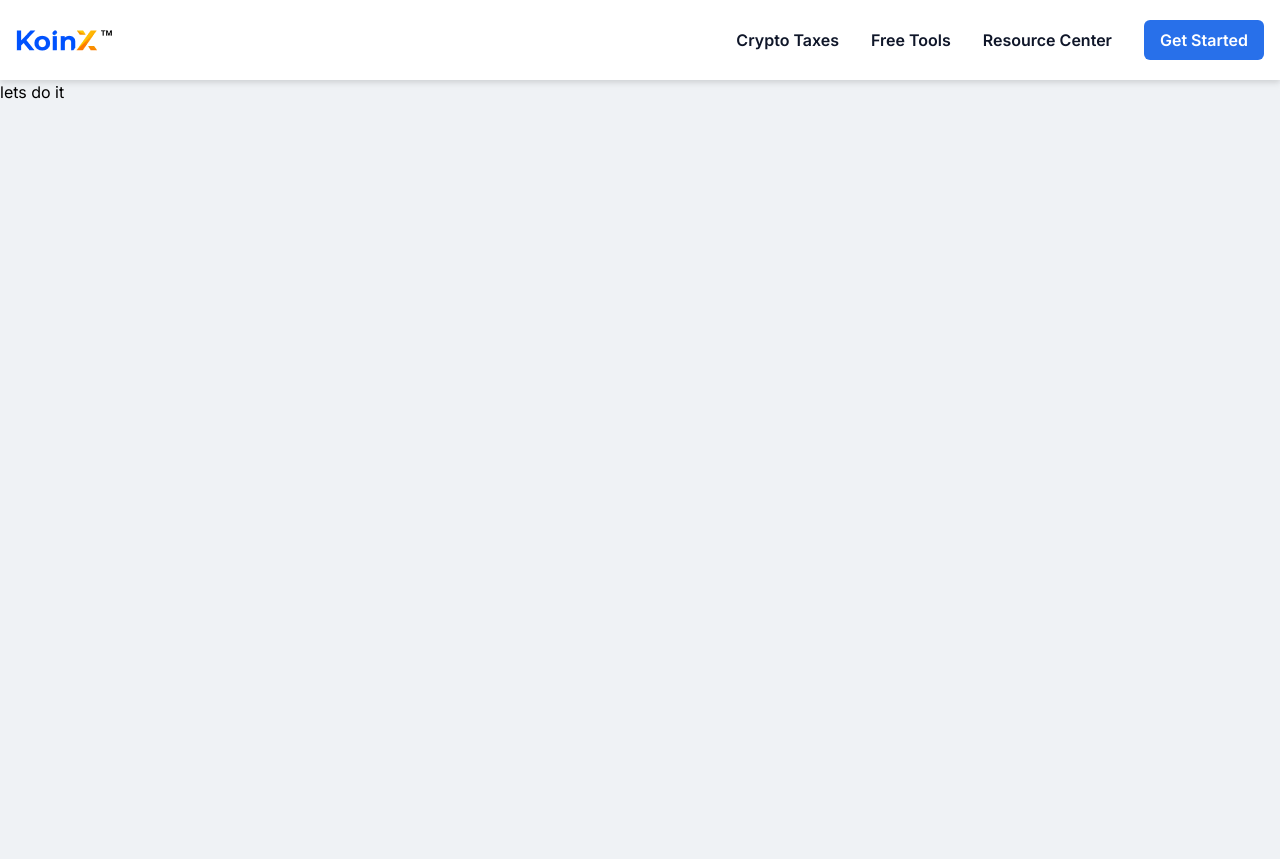
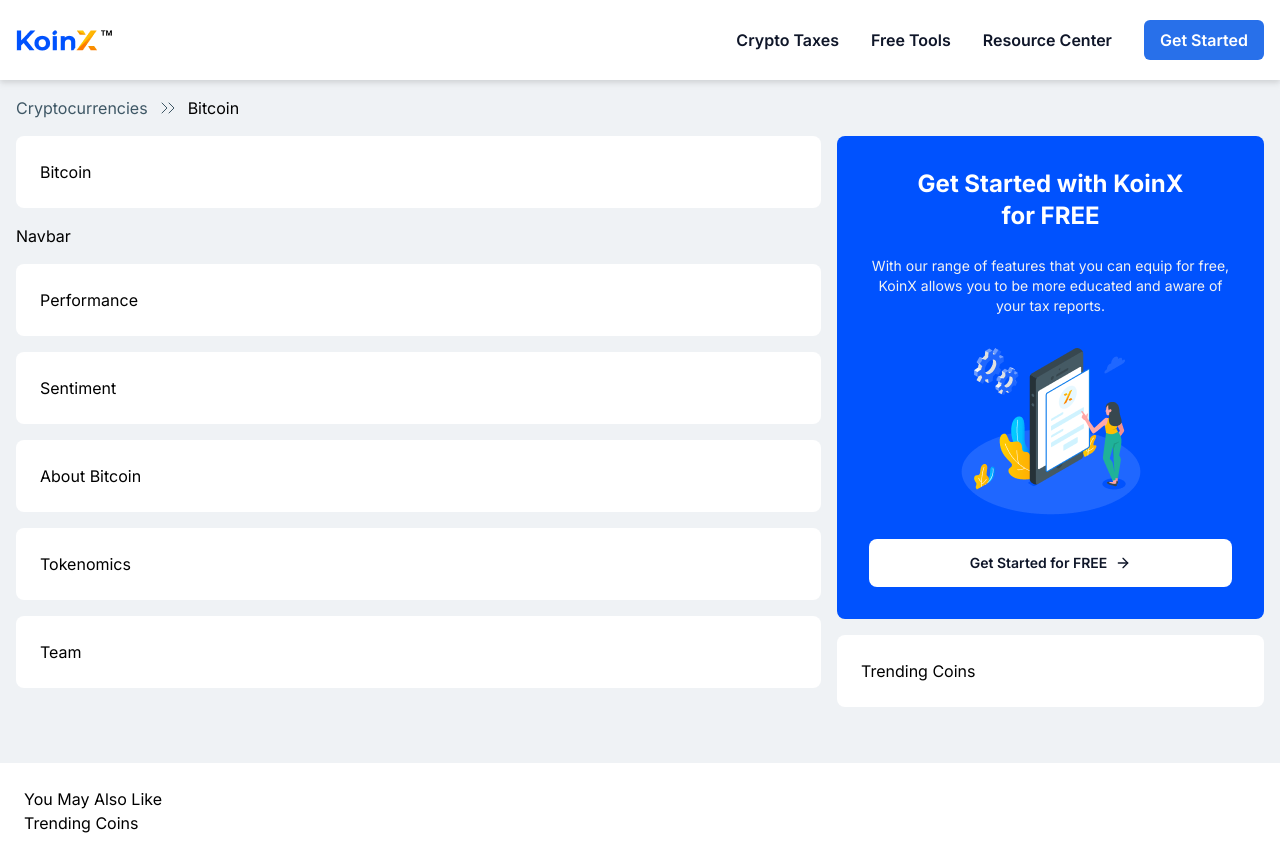
Before and after one commit to Samrat-14/koinx-assignment, a Next.js app: page / in a window 1280 px wide. Before the commit the page ends 800 px from the top, so only its background shows below. Built offline with nearby package versions, Linux system fonts and the light colour scheme.

Commit message:
layout structure implemented, get started section done

```diff
--- a/app/globals.css
+++ b/app/globals.css
@@ -5,6 +5,7 @@
 :root {
   --bg-color: #eff2f5;
   --fz-black: #0f1629;
+  --fz-gray: #3e5765;
 }
 
 * {
@@ -23,4 +24,11 @@
   max-width: 1440px;
   margin-left: auto;
   margin-right: auto;
+  padding: 0 1rem;
 }
+
+.section {
+  background: #fff;
+  border-radius: 0.5rem;
+  padding: 1.5rem;
+}
--- a/app/layout.tsx
+++ b/app/layout.tsx
@@ -24,7 +24,7 @@
     <html lang="en">
       <body className={inter.className}>
         <Navbar />
-        {children}
+        <main>{children}</main>
       </body>
     </html>
   );
--- a/app/page.tsx
+++ b/app/page.tsx
@@ -1,5 +1,33 @@
-import Image from 'next/image';
+import Carousel from '@/components/carousel';
+import Coin from '@/components/coin';
+import GetStarted from '@/components/getStarted';
+import TrendingCoins from '@/components/trendingCoins';
+import { ChevronsRight } from 'lucide-react';
 
 export default function Home() {
-  return <section>lets do it</section>;
+  return (
+    <>
+      <div className="container flex gap-2 my-4">
+        <span className="text-fz-gray">Cryptocurrencies</span>
+        <ChevronsRight className="text-fz-gray" strokeWidth={1} />
+        <span>Bitcoin</span>
+      </div>
+
+      <section className="container flex gap-4">
+        <Coin />
+
+        <div className="w-[427px]">
+          <GetStarted />
+          <TrendingCoins />
+        </div>
+      </section>
+
+      <section className="w-full bg-white mt-14">
+        <div className="section">
+          <Carousel label="You May Also Like" />
+          <Carousel label="Trending Coins" />
+        </div>
+      </section>
+    </>
+  );
 }
--- /dev/null
+++ b/components/carousel.tsx
@@ -0,0 +1,7 @@
+type CarouselType = {
+  label: string;
+};
+
+export default function Carousel({ label }: CarouselType) {
+  return <div>{label}</div>;
+}
--- /dev/null
+++ b/components/coin.tsx
@@ -0,0 +1,15 @@
+export default function Coin() {
+  return (
+    <div className="flex-1">
+      <div className="section">Bitcoin</div>
+      <div>
+        <nav className="mt-4">Navbar</nav>
+        <div className="section mt-4">Performance</div>
+        <div className="section mt-4">Sentiment</div>
+        <div className="section mt-4">About Bitcoin</div>
+        <div className="section mt-4">Tokenomics</div>
+        <div className="section mt-4">Team</div>
+      </div>
+    </div>
+  );
+}
--- /dev/null
+++ b/components/getStarted.tsx
@@ -0,0 +1,27 @@
+import Image from 'next/image';
+import Link from 'next/link';
+import { ArrowRight } from 'lucide-react';
+
+import getStartedImg from '@/public/get-started.png';
+
+export default function GetStarted() {
+  return (
+    <div className="bg-[#0052FE] rounded-lg p-8">
+      <p className="font-bold text-center text-2xl text-white px-8 mb-6">
+        Get Started with KoinX for FREE
+      </p>
+      <p className="text-[#f2f2f2] text-sm text-center mb-8">
+        With our range of features that you can equip for free, KoinX allows you
+        to be more educated and aware of your tax reports.
+      </p>
+      <Image src={getStartedImg} alt="get-started" className="mx-auto mb-6" />
+      <Link
+        href="/get-started"
+        className="text-fz-black flex gap-2 text-sm font-semibold bg-white rounded-lg h-12 justify-center items-center px-8 m-auto"
+      >
+        Get Started for FREE
+        <ArrowRight size={16} />
+      </Link>
+    </div>
+  );
+}
--- a/components/navbar.tsx
+++ b/components/navbar.tsx
@@ -5,7 +5,7 @@
 
 export default function Navbar() {
   return (
-    <nav className="bg-white h-[80px] w-full drop-shadow-md px-4">
+    <nav className="bg-white h-[80px] w-full drop-shadow-md">
       <div className="container w-full h-full flex justify-between items-center">
         <Image src={logo} alt="logo" />
         <ul className="flex items-center gap-8 text-fz-black font-semibold">
--- /dev/null
+++ b/components/trendingCoins.tsx
@@ -0,0 +1,3 @@
+export default function TrendingCoins() {
+  return <div className="section mt-4">Trending Coins</div>;
+}
--- a/tailwind.config.ts
+++ b/tailwind.config.ts
@@ -11,6 +11,7 @@
       colors: {
         'bg-color': '#eff2f5',
         'fz-black': '#0F1629',
+        'fz-gray': '#3E5765',
       },
     },
   },
```
Also changed, not shown: package.json (+6 -5 lines), public/get-started.png (added), 1 other file (tests, documents, lock files or other folders).
